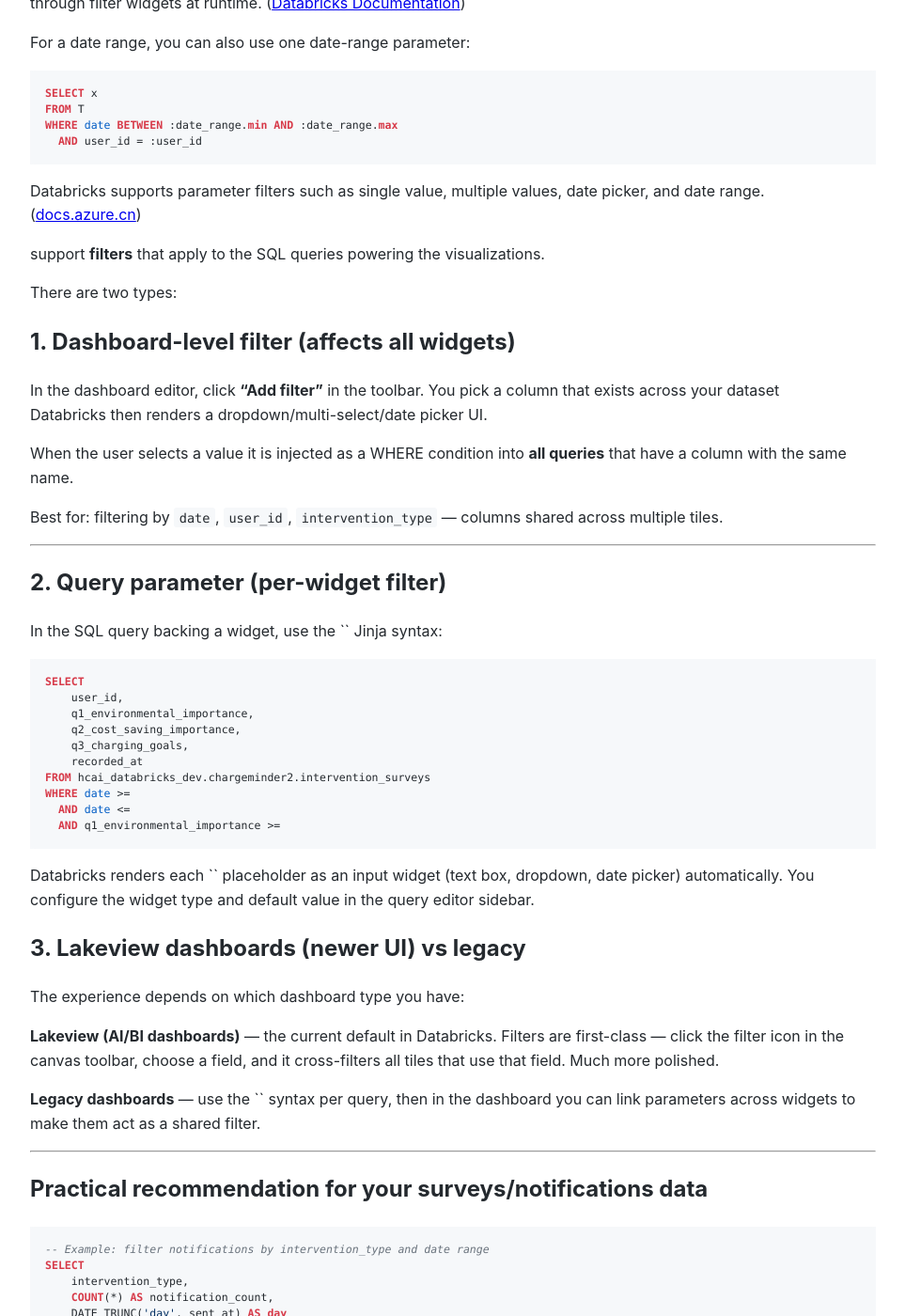
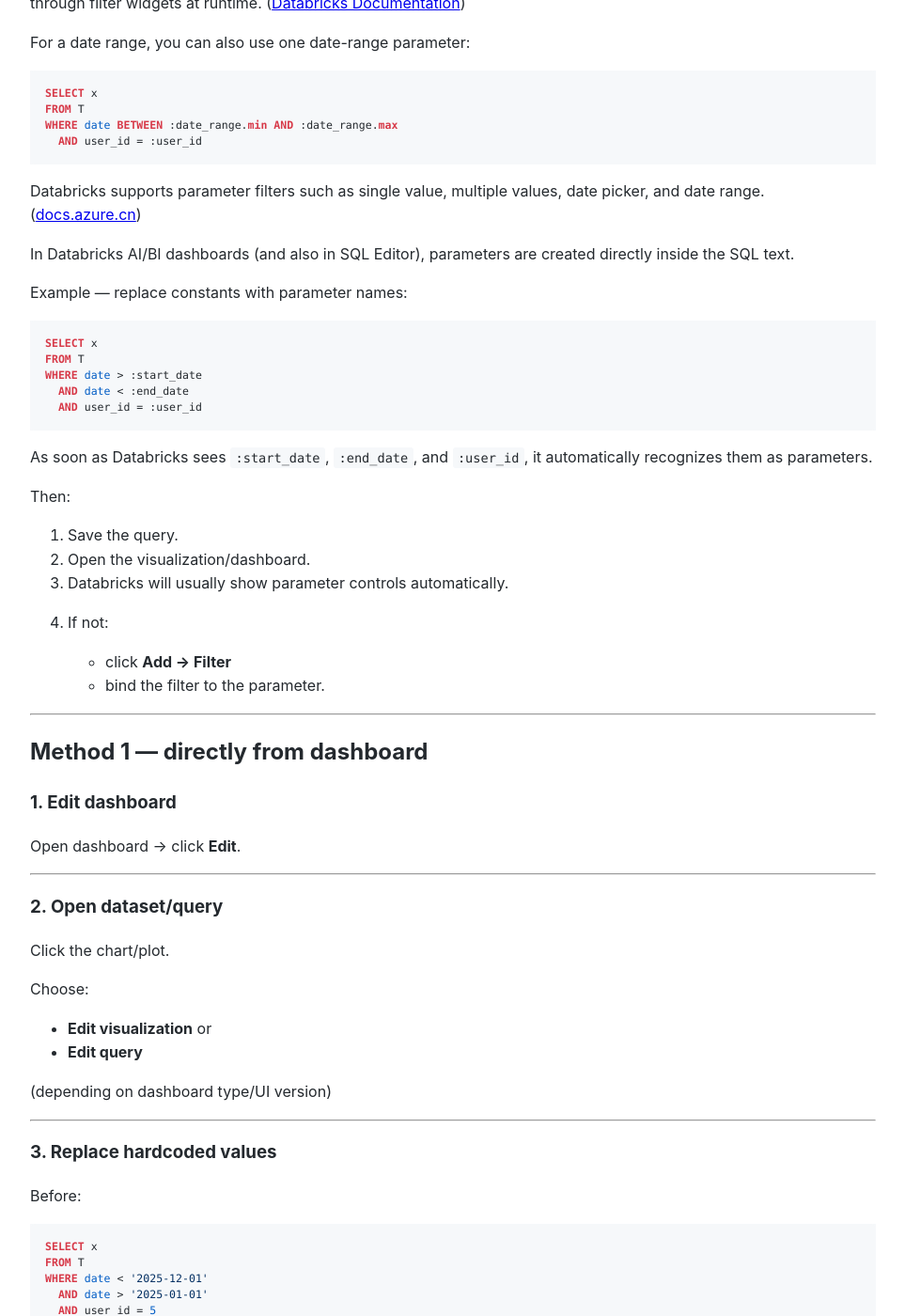
Before and after one commit to Michael-Lubinsky/michael-lubinsky.github.com, a Jekyll site: the page built from spark/databricks_dashboard.md, in a window 1280 px wide and 1400 px high, scrolled down 909 px. Shown: the whole window at 94% size, without its empty margins (158-1121 px from the left). Built offline with Jekyll 4.4.1, drawn with Linux system fonts in a browser that asks for light colours; our own code applies the rules of GitHub Pages for plain Markdown files; some of the changed text lies outside the part shown.

Commit message:
Update databricks_dashboard.md

````diff
--- a/spark/databricks_dashboard.md
+++ b/spark/databricks_dashboard.md
@@ -51,6 +51,178 @@
 [1]: https://docs.databricks.com/aws/en/dashboards/manage/filters/parameters?utm_source=chatgpt.com "Work with dashboard parameters | Databricks on AWS"
 [2]: https://docs.azure.cn/en-us/databricks/dashboards/filters?utm_source=chatgpt.com "Use dashboard filters - Azure Databricks"
 
+In Databricks AI/BI dashboards (and also in SQL Editor), parameters are created directly inside the SQL text.
+
+Example — replace constants with parameter names:
+
+```sql
+SELECT x
+FROM T
+WHERE date > :start_date
+  AND date < :end_date
+  AND user_id = :user_id
+```
+
+As soon as Databricks sees `:start_date`, `:end_date`, and `:user_id`, it automatically recognizes them as parameters.
+
+Then:
+
+1. Save the query.
+2. Open the visualization/dashboard.
+3. Databricks will usually show parameter controls automatically.
+4. If not:
+
+   * click **Add → Filter**
+   * bind the filter to the parameter.
+
+---
+
+
+## Method 1 — directly from dashboard
+
+### 1. Edit dashboard
+
+Open dashboard → click **Edit**.
+
+---
+
+### 2. Open dataset/query
+
+Click the chart/plot.
+
+Choose:
+
+* **Edit visualization**
+  or
+* **Edit query**
+
+(depending on dashboard type/UI version)
+
+---
+
+### 3. Replace hardcoded values
+
+Before:
+
+```sql
+SELECT x
+FROM T
+WHERE date < '2025-12-01'
+  AND date > '2025-01-01'
+  AND user_id = 5
+```
+
+After:
+
+```sql
+SELECT x
+FROM T
+WHERE date < :end_date
+  AND date > :start_date
+  AND user_id = :user_id
+```
+
+---
+
+### 4. Run query
+
+Click **Run**.
+
+Databricks detects parameters automatically.
+
+You should see parameter controls appear near the top.
+
+---
+
+### 5. Configure parameter type
+
+For each parameter:
+
+* Date
+* Number
+* Text
+* Dropdown
+* Multi-select
+
+You can optionally:
+
+* set default values
+* allow multiple values
+* map dropdown values from query results
+
+---
+
+### Optional: dropdown populated from table
+
+Example:
+
+```sql
+SELECT DISTINCT user_id
+FROM T
+ORDER BY user_id
+```
+
+Use this query as source for dropdown values.
+
+---
+
+### Multiple selection example
+
+```sql
+SELECT x
+FROM T
+WHERE user_id IN (:user_ids)
+```
+
+Then configure parameter as:
+
+* multi-select
+
+---
+
+### Dynamic date shortcuts
+
+Databricks date filters also support:
+
+* Last 7 days
+* Last month
+* This year
+* etc.
+
+through dashboard filter widgets.
+
+---
+
+### Important syntax
+
+Use:
+
+```sql
+:param_name
+```
+
+NOT:
+
+* `${param}`
+* `{{param}}`
+
+Those belong to other BI tools.
+
+---
+
+### Legacy dashboards vs AI/BI dashboards
+
+Databricks currently has:
+
+* classic SQL dashboards
+* AI/BI dashboards
+
+Both support parameters, but UI differs slightly.
+
+The SQL syntax with `:param` is the important part.
+
+
+### Claude
 support **filters** that apply to the SQL queries powering the visualizations.
 
 There are two types:
````
